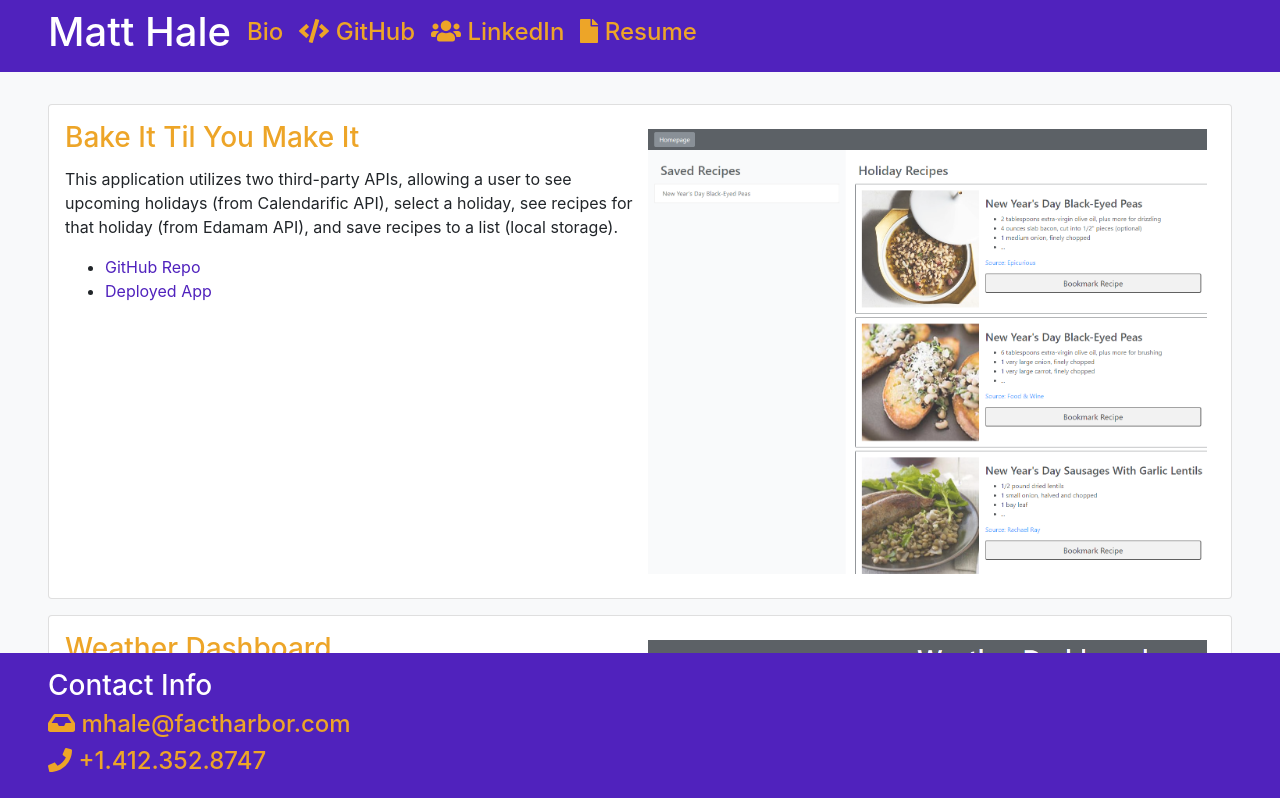
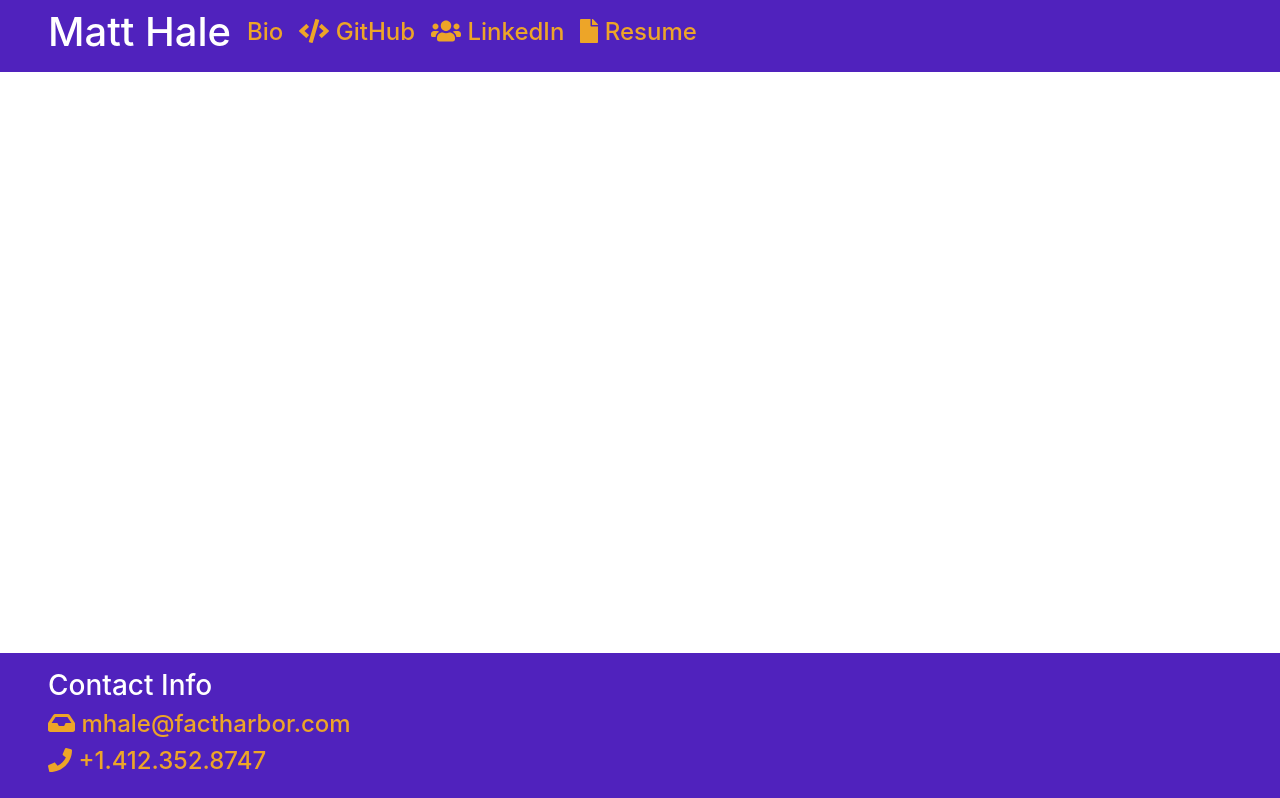
Before and after one commit to matthale11/react-portfolio, a React (Create React App) app: page / in a window 1280 px wide. Shown: the top 798 px of the page. Built offline with nearby package versions, Linux system fonts and the light colour scheme.

Commit message:
changed router

```diff
--- a/src/App.js
+++ b/src/App.js
@@ -12,8 +12,8 @@ function App() {
       <div className="App">
         <Header />
         <Switch>
-          <Route exact path="/" component={Project} />
-          <Route exact path="/bio" component={Bio} />
+          <Route exact path="/react-portfolio/" component={Project} />
+          <Route exact path="/react-portfolio/bio/" component={Bio} />
         </Switch>
         <Footer />
       </div>
```
